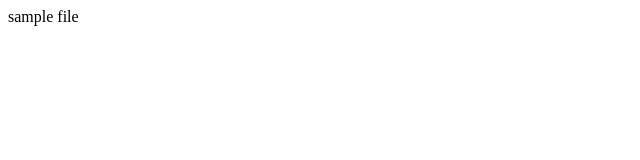
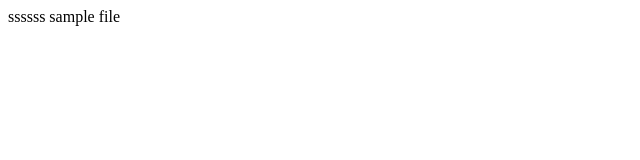
Before and after one commit to successmall143/successmall_project, a plain HTML site: page index.html in a window 1280 px wide. Shown: the full height of the page, 0-640 px from the left. Drawn offline with Linux system fonts and the light colour scheme.

Commit message:
ace revise
i edited the body section of index.html

```diff
--- a/index.html
+++ b/index.html
@@ -4,7 +4,7 @@
 </head>
 
 <body>
-
+ssssss
 sample file
 
 </body>
```
